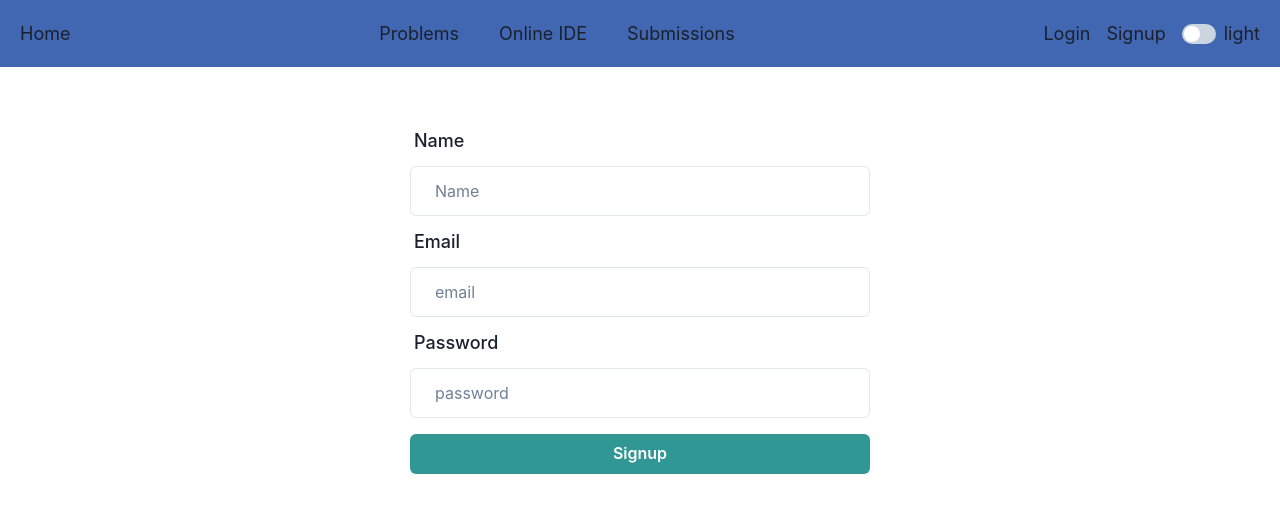
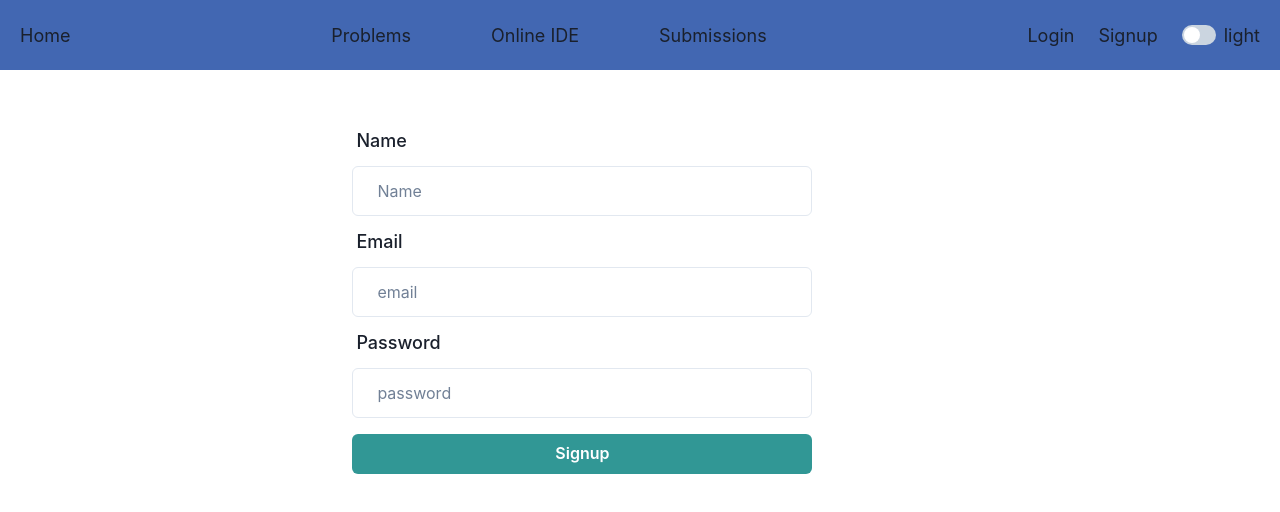
Before and after one commit to siddharthav19/OJ, a React (Vite) app in the folder client/: page /signup in a window 1280 px wide. Shown: the top 512 px of the page. Built offline with nearby package versions, Linux system fonts and the light colour scheme.

Commit message:
minor ui changes

```diff
--- a/client/src/components/Login.tsx
+++ b/client/src/components/Login.tsx
@@ -61,7 +61,7 @@ const Login = () => {
         await loginUser.mutate(value);
     };
     return (
-        <HStack justifyContent={"center"} mt={"15"} p={"10"}>
+        <HStack justifyContent={"center"} mt={"15"} p={"10"} width={"91%"}>
             <Stack
                 width={{
                     lg: "460px",
--- a/client/src/components/NavBar.tsx
+++ b/client/src/components/NavBar.tsx
@@ -11,6 +11,7 @@ const NavBar = () => {
     };
     return (
         <HStack
+            height={"70px"}
             padding={"20px"}
             justifyContent={"space-between"}
             fontSize={"large"}
@@ -19,7 +20,7 @@ const NavBar = () => {
             <HStack>
                 <Link to={"/"}>Home</Link>
             </HStack>
-            <HStack spacing={"10"}>
+            <HStack spacing={"20"}>
                 <Box>
                     <Link to={"/problems"}>Problems</Link>
                 </Box>
@@ -30,7 +31,7 @@ const NavBar = () => {
                     <Link to={"/submissions"}>Submissions</Link>
                 </Box>
             </HStack>
-            <HStack spacing={"4"}>
+            <HStack spacing={"6"}>
                 {!token ? (
                     <>
                         <Link to={"/login"}>Login</Link>
@@ -38,9 +39,8 @@ const NavBar = () => {
                     </>
                 ) : (
                     <Button
-                        mr={"6"}
                         fontSize={"lg"}
-                        colorScheme="green"
+                        border={"none"}
                         variant={"outline"}
                         onClick={() => handleLogout()}
                     >
--- a/client/src/components/Signup.tsx
+++ b/client/src/components/Signup.tsx
@@ -65,7 +65,7 @@ const Signup = () => {
         await signupUser.mutate(value);
     };
     return (
-        <HStack justifyContent={"center"} mt={"15"} p={"10"}>
+        <HStack justifyContent={"center"} mt={"15"} p={"10"} width={"91%"}>
             <Stack
                 width={{
                     lg: "460px",
```
